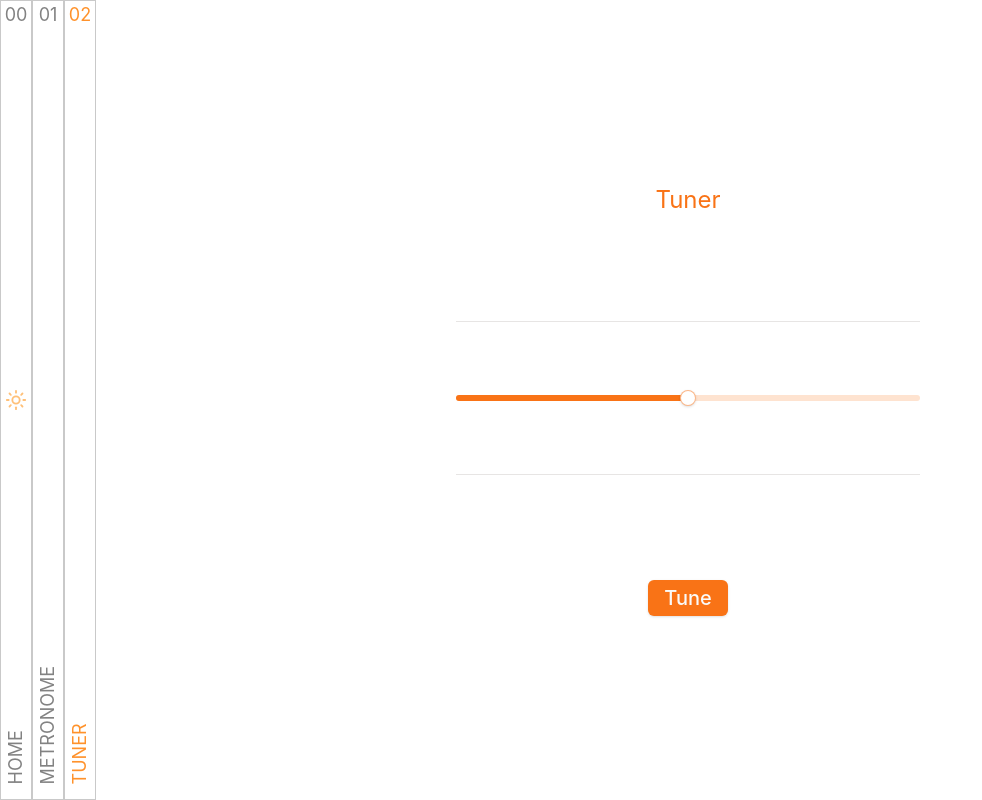
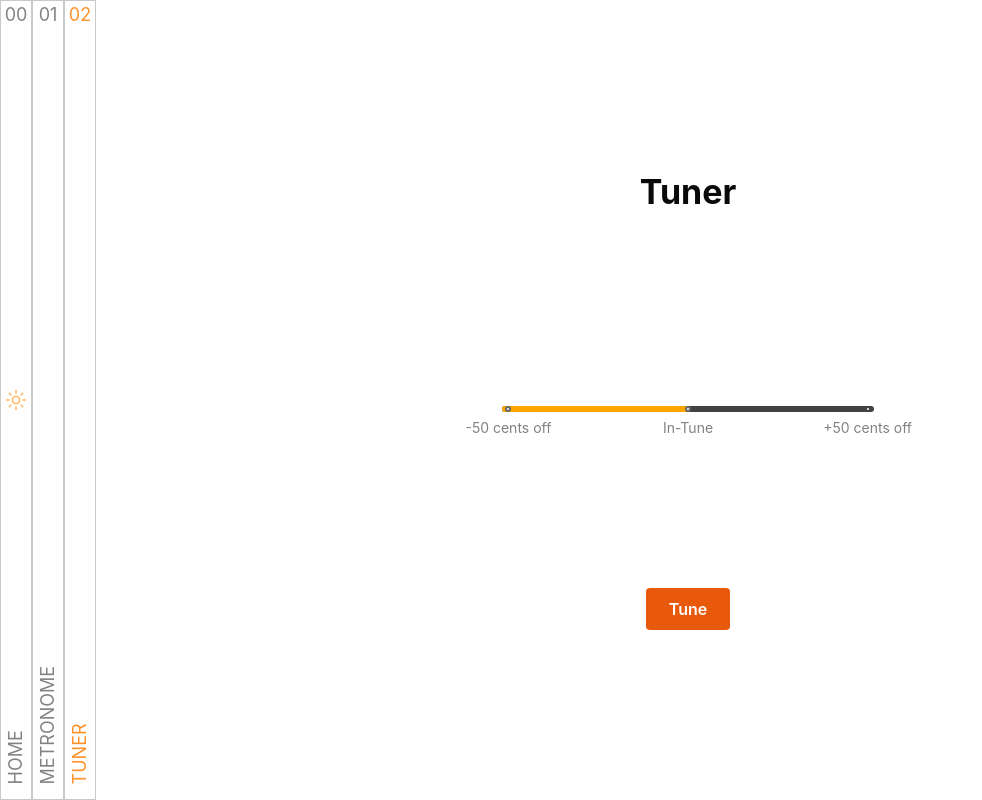
Before and after one commit to 0inp/Music-Tools, a Next.js app: page /tuner in a window 1280 px wide. Shown: the whole page, without its empty margins (0-982 px from the left). Built offline with nearby package versions, Linux system fonts and the light colour scheme.

Commit message:
refactor(tuner): move to mantine ui lib

```diff
--- a/app/tuner/page.tsx
+++ b/app/tuner/page.tsx
@@ -1,8 +1,6 @@
 "use client";
 
-import { Button } from "@/components/ui/button";
-import { Separator } from "@/components/ui/separator";
-import { Slider } from "@/components/ui/slider";
+import { Button, Slider, Stack, Text, Title } from "@mantine/core";
 import { useEffect, useRef, useState } from "react";
 import TunerEngine from "./tunerEngine";
 
@@ -36,28 +34,45 @@ export default function Page() {
   }
 
   return (
-    <div className="h-screen flex flex-col items-center w-full justify-center">
-      <h1 className="text-2xl py-8 text-primary">Tuner</h1>
-      <div className="flex flex-col items-center justify-between w-2/4 h-2/4">
-        <div
-          id="tuner-note-section"
-          className="flex flex-row items-center justify-center w-full"
+    <Stack align="center" justify="center" h="100%" w="100%">
+      <Title order={1} py="8">
+        Tuner
+      </Title>
+      <Stack align="center" justify="space-between" h="50%" w="50%">
+        <Text>
+          {note} {noteOctave}
+        </Text>
+        <Slider
+          value={detune}
+          disabled
+          min={-50}
+          max={50}
+          step={1}
+          marks={[
+            { value: -50, label: "-50 cents off" },
+            { value: 0, label: "In-Tune" },
+            { value: 50, label: "+50 cents off" },
+          ]}
+          showLabelOnHover={false}
+          w="80%"
+          py={2}
+          size="sm"
+          styles={{
+            bar: {
+              backgroundColor: "orange",
+            },
+          }}
+        />
+        <Button
+          onClick={tunerPlayStopToggle}
+          variant="filled"
+          color="orange"
+          size="md"
+          my="8"
         >
-          <p className="mx-1 text-2xl">{note}</p>
-          <p className="mx-1 text-lg self-end">{noteOctave}</p>
-        </div>
-        <Separator />
-        <div
-          id="tuner-graphic-section"
-          className="flex flex-row items-center justify-between w-full"
-        >
-          <Slider value={[detune + 50]} disabled={true} />
-        </div>
-        <Separator />
-        <Button onClick={tunerPlayStopToggle} className="my-8 text-xl">
           {isPlaying ? "Stop" : "Tune"}
         </Button>
-      </div>
-    </div>
+      </Stack>
+    </Stack>
   );
 }
```
